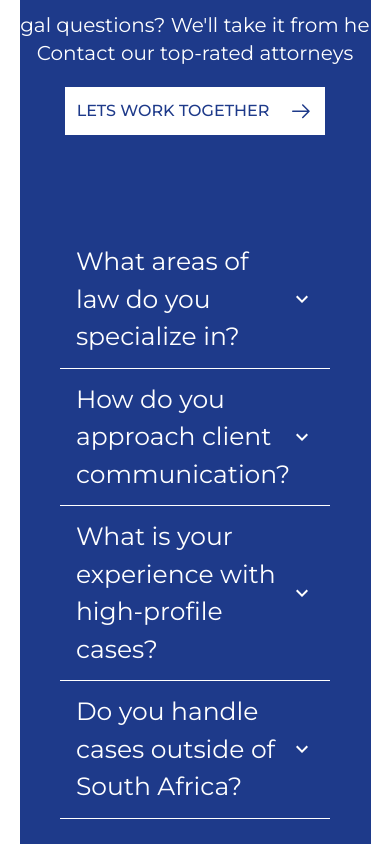
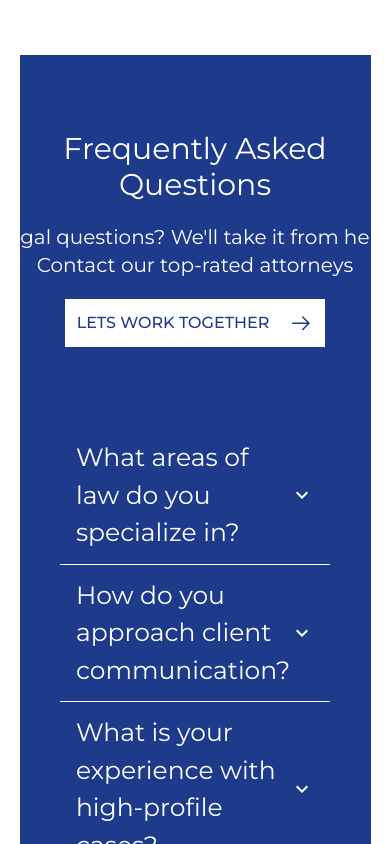
Before and after one commit to rorisangputu/law-firm2, a React (Vite) app: page /services in a window 390 px wide. Shown: the part 5980-6824 px from the top of the page. Built offline with nearby package versions, Linux system fonts and the light colour scheme.

Commit message:
updating spacing

```diff
--- a/src/Pages/Services.jsx
+++ b/src/Pages/Services.jsx
@@ -20,7 +20,7 @@ const Services = () => {
                 </div>
             </div>
             {/* Services Section */}
-            <div className='w-[90%] mx-auto'>
+            <div className='w-[90%] mx-auto py-12'>
                 <div className='py-10 flex flex-col gap-4'>
                     <h1 className='text-3xl md:text-5xl'>
                         Our Services
@@ -33,11 +33,11 @@ const Services = () => {
                         we serve clients from across the globe, offering unmatched expertise in South African law.
                     </p>
                 </div>
-                <div className='flex flex-col gap-3 py-3 items-center'>
+                <div className='flex flex-col gap-3 py-16 items-center'>
                     <PracticeAreas />
                 </div>
 
-                <div className='p-5 flex flex-col lg:flex-row-reverse lg:items-center gap-5 py-10'>
+                <div className='p-5 flex flex-col lg:flex-row-reverse lg:items-center gap-5 py-10 mb-10'>
                     <div className='lg:w-1/2'>
                         <img src="https://images.pexels.com/photos/4427626/pexels-photo-4427626.jpeg?auto=compress&cs=tinysrgb&w=1260&h=750&dpr=1" alt="" />
                     </div>
@@ -59,12 +59,12 @@ const Services = () => {
                     </div>
                 </div>
 
-                <div className='flex flex-col bg-blue-900 text-white p-5 items-center gap-7 py-12 mb-10'>
-                    <div className='text-3xl text-center md:text-start'>
+                <div className='flex flex-col bg-blue-900 text-white p-5 items-center gap-5 py-12 mb-10'>
+                    <div className='text-3xl text-center md:text-start mt-7'>
                         <h1>Frequently Asked Questions</h1>
                     </div>
-                    <div className=' flex flex-col md:flex-row items-center gap-4'>
-                        <div className='flex flex-col items-center md:items-start '>
+                    <div className=' flex flex-col lg:flex-row justify-center items-center'>
+                        <div className='flex flex-col items-center lg:w-2/5  md:items-start '>
                             <div className='flex flex-col items-center text-center md:items-start md:text-start gap-5'>
                                 <h3 className='text-xl'>Legal questions? We&apos;ll take it from here. Contact our top-rated attorneys</h3>
                                 <Link to={'/contacts'} onClick={() => window.scrollTo({ top: 0, behavior: 'smooth' })}>
@@ -77,7 +77,9 @@ const Services = () => {
                                 </Link>
                             </div>
                         </div>
-                        <FAQAccordion />
+                        <div className='lg:w-3/5 '>
+                            <FAQAccordion />
+                        </div>
                     </div>
                 </div>
                 <div>
```
